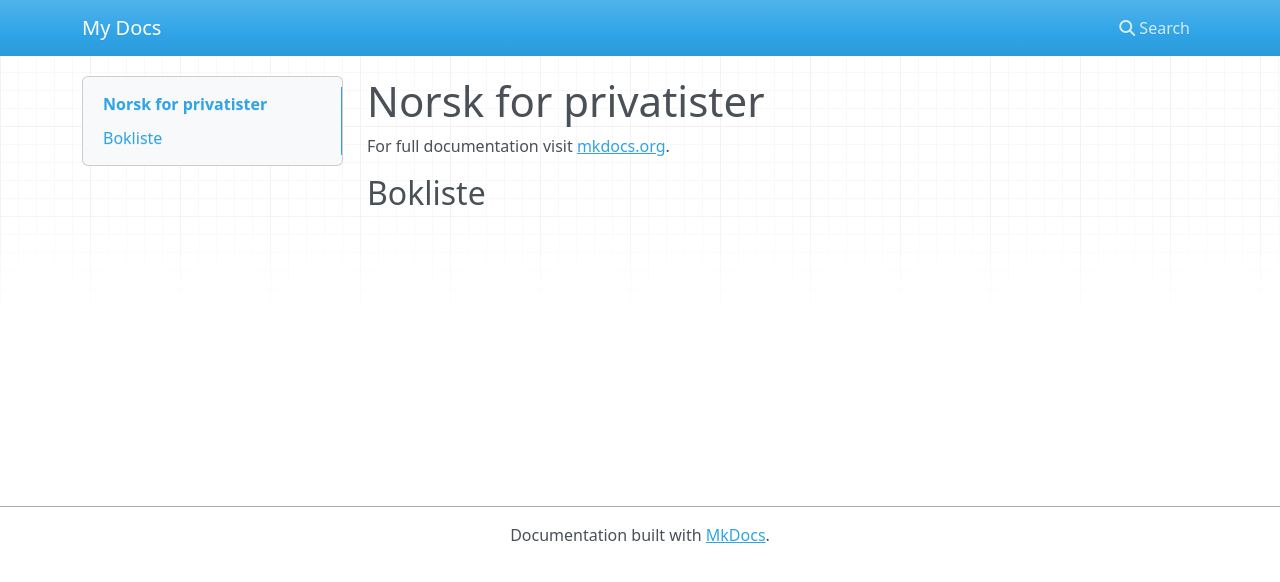
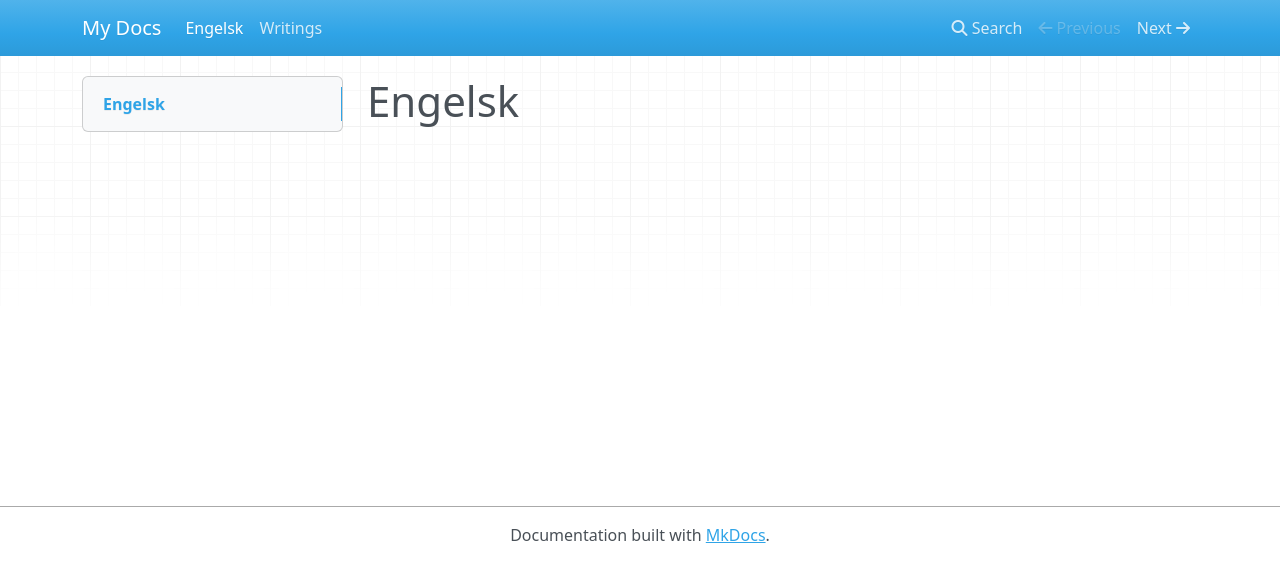
Before and after one commit to longegg/engelsk, an MkDocs documentation site: the page built from docs/index.md, in a window 1280 px wide. Shown: the top 582 px of the page. Built offline with MkDocs 1.6.1, drawn with Linux system fonts in a browser that asks for light colours; nearby versions of some CDN libraries.

Commit message:
Add new page.

```diff
--- a/docs/index.md
+++ b/docs/index.md
@@ -1,5 +1 @@
-# Norsk for privatister
-
-For full documentation visit [mkdocs.org](https://mkdocs.org).
-
-## Bokliste
+# Engelsk
```
Also changed, not shown: docs/writings.md (added, +7 -0 lines).
